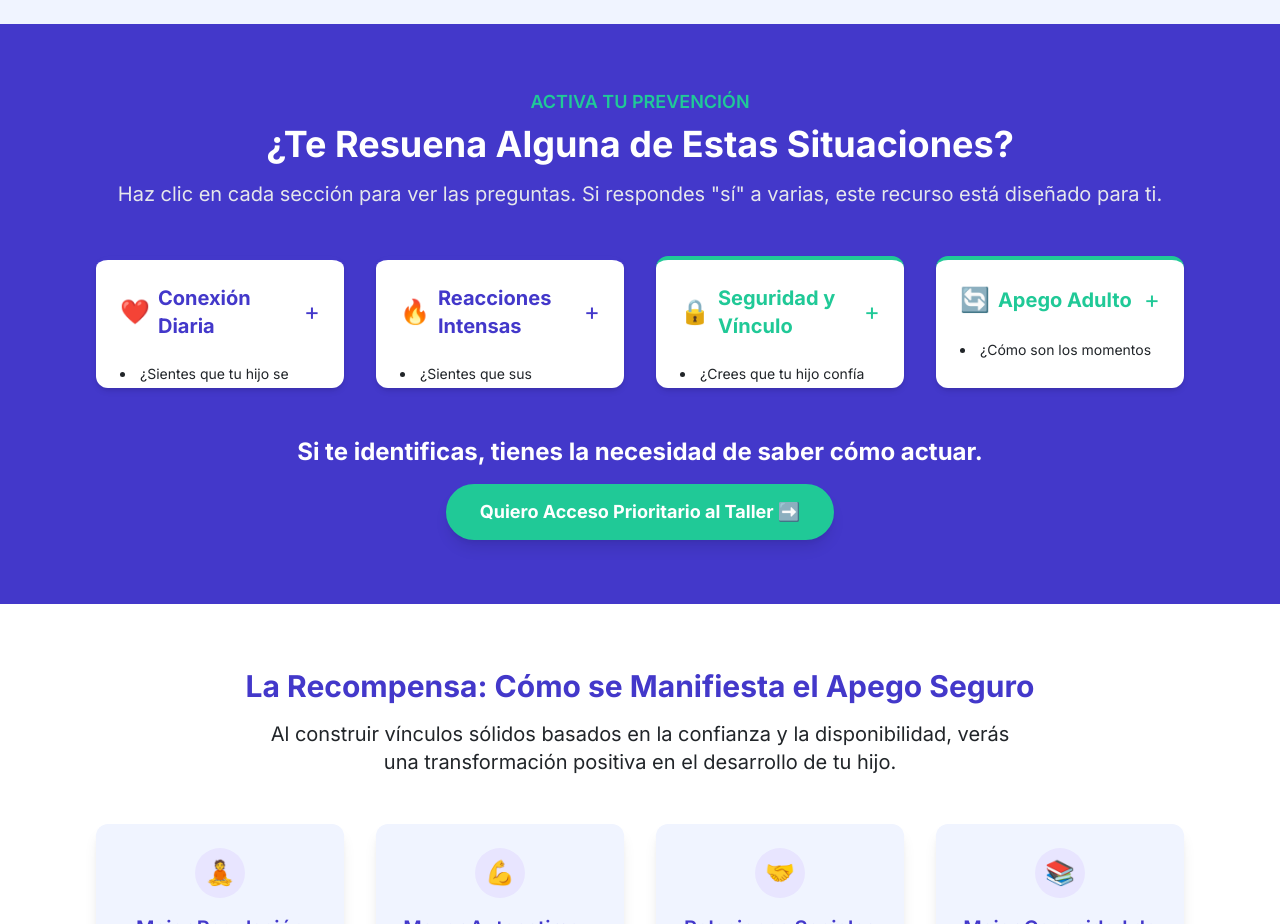
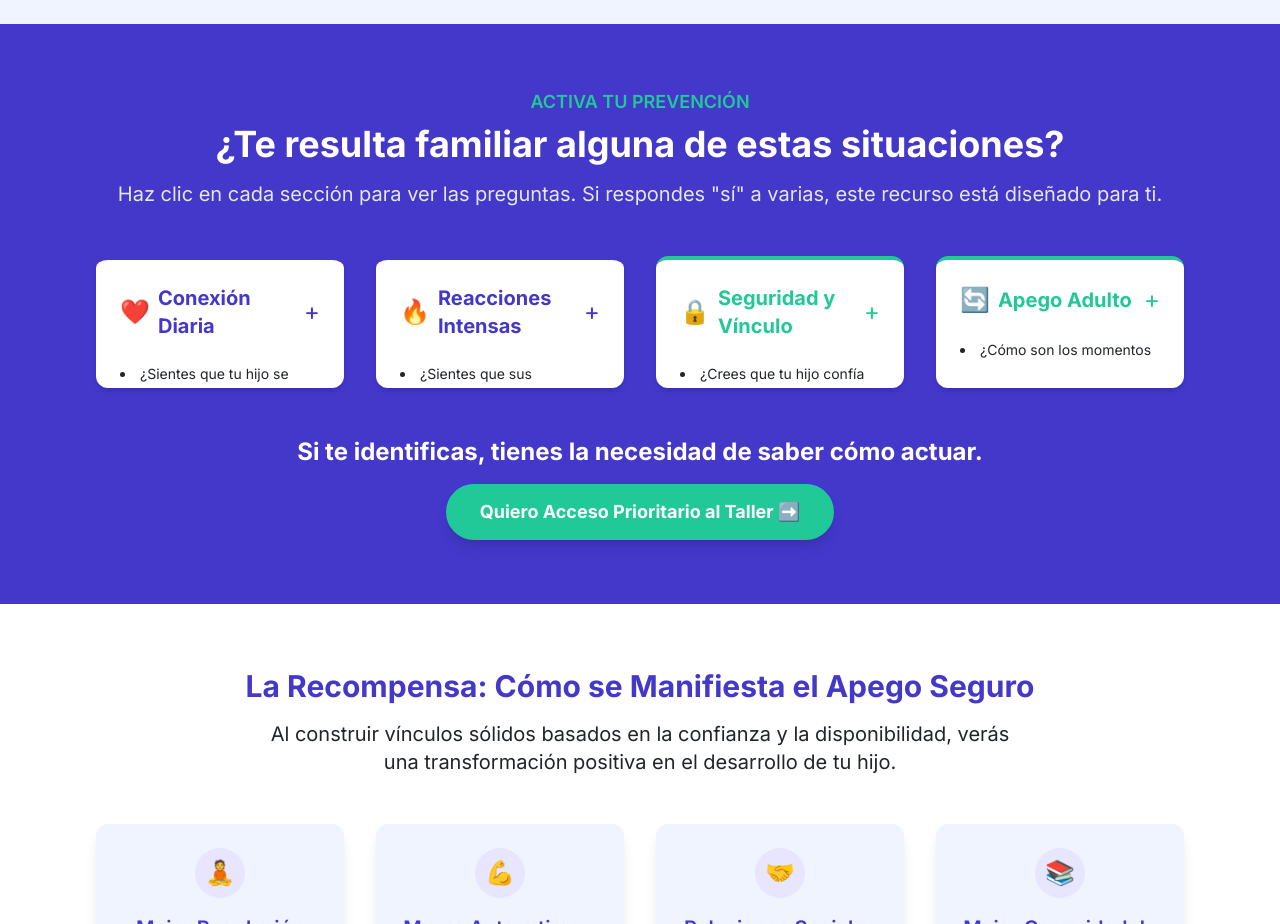
Before and after one commit to aguilaazulpsicologia/aguila, a plain HTML site: page index.html in a window 1280 px wide. Shown: the part 920-1844 px from the top of the page. Drawn offline with nearby package versions, Linux system fonts and the light colour scheme; no server answers.

Commit message:
Update index.html

```diff
--- a/index.html
+++ b/index.html
@@ -154,7 +154,7 @@
             <div class="text-center mb-12">
                 <!-- Spans y títulos en blanco para contraste -->
                 <span class="text-lg font-semibold text-accent uppercase">Activa tu Prevención</span>
-                <h3 class="text-4xl font-extrabold text-white mt-2">¿Te Resuena Alguna de Estas Situaciones?</h3>
+                <h3 class="text-4xl font-extrabold text-white mt-2">¿Te resulta familiar alguna de estas situaciones?</h3>
                 <p class="text-xl text-gray-200 mt-4">Haz clic en cada sección para ver las preguntas. Si respondes "sí" a varias, este recurso está diseñado para ti.</p>
             </div>
 
```
